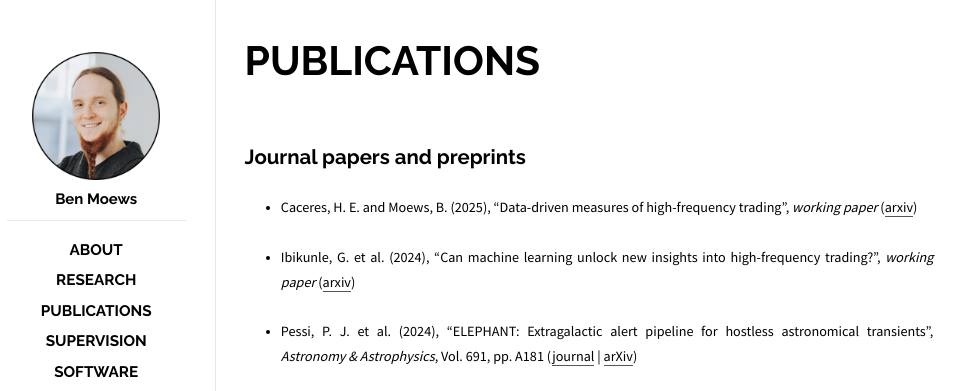
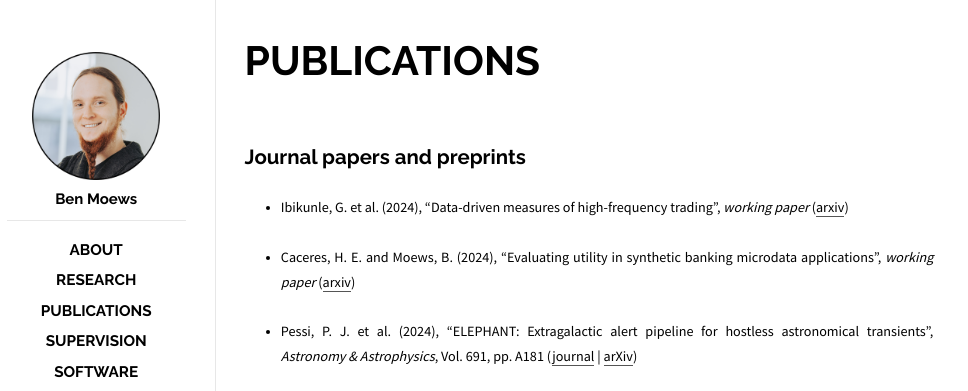
Before and after one commit to moews/moews.github.io, a Jekyll site: the page built from _posts/2017-03-25-publications.md, in a window 1280 px wide. Shown: the top 391 px of the page, without its empty margins (143-1111 px from the left). Built offline with Jekyll 4.4.1, drawn with Linux system fonts in a browser that asks for light colours.

Commit message:
Update 2017-03-25-publications.md

```diff
--- a/_posts/2017-03-25-publications.md
+++ b/_posts/2017-03-25-publications.md
@@ -10,9 +10,9 @@
 
 ## Journal papers and preprints
 
-* <small>Caceres, H. E. and Moews, B. (2025), "Data-driven measures of high-frequency trading", _working paper_ ([arxiv](https://arxiv.org/abs/2410.22519))</small>
+* <small>Ibikunle, G. et al. (2024), "Data-driven measures of high-frequency trading", _working paper_ ([arxiv](https://arxiv.org/abs/2405.08101))</small>
 
-* <small>Ibikunle, G. et al. (2024), "Can machine learning unlock new insights into high-frequency trading?", _working paper_ ([arxiv](https://arxiv.org/abs/2405.08101))</small>
+* <small>Caceres, H. E. and Moews, B. (2024), "Evaluating utility in synthetic banking microdata applications", _working paper_ ([arxiv](https://arxiv.org/abs/2410.22519))</small>
 
 * <small>Pessi, P. J. et al. (2024), "ELEPHANT: Extragalactic alert pipeline for hostless astronomical transients", _Astronomy & Astrophysics_, Vol. 691, pp. A181 ([journal](https://doi.org/10.1051/0004-6361/202450535 ) | [arXiv](https://arxiv.org/abs/2404.18165))</small>
 
```
